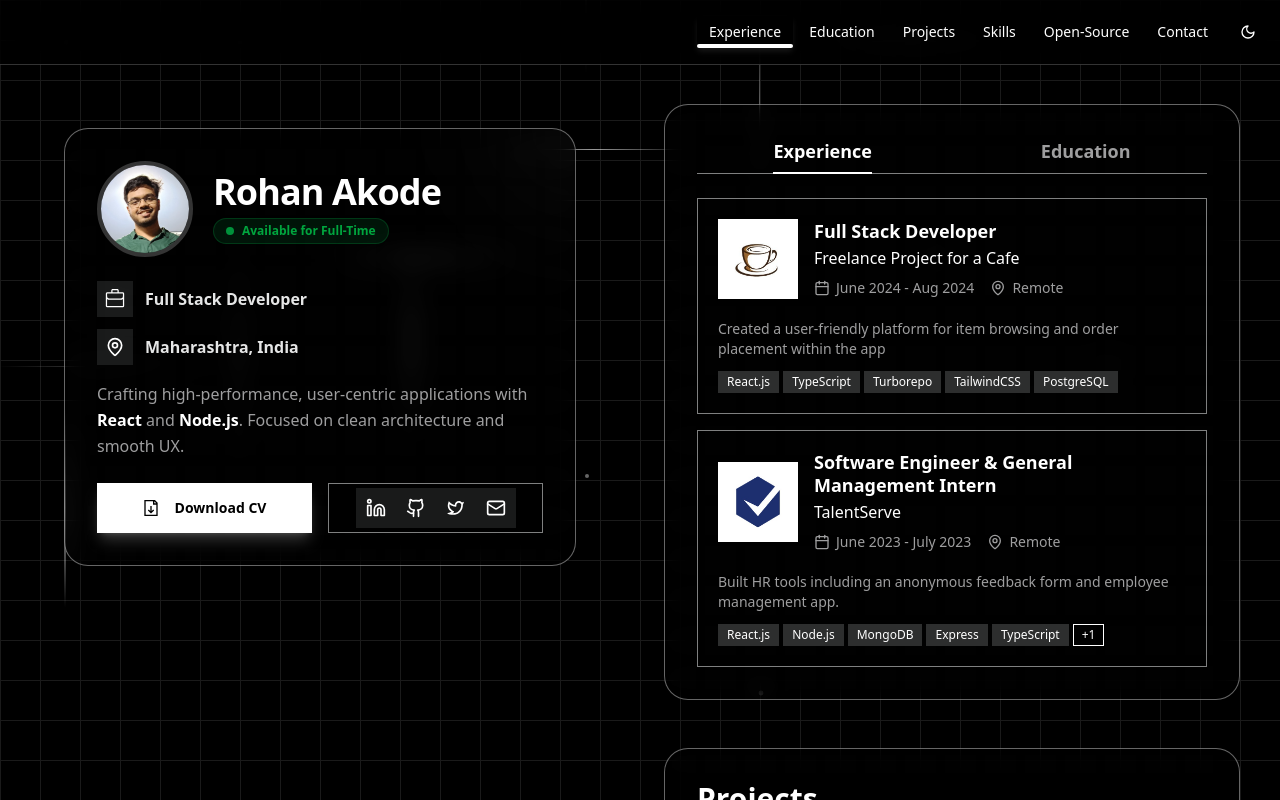
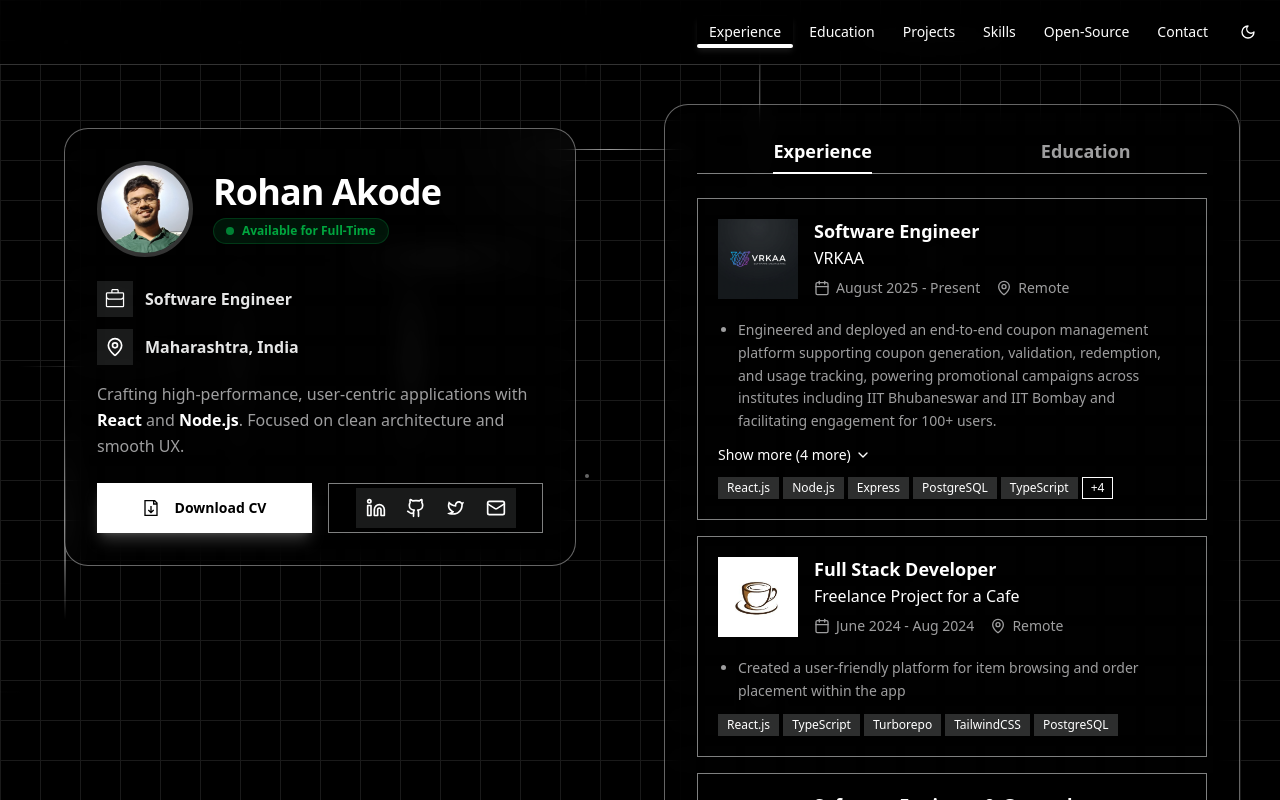
Before and after one commit to rohanakode490/portfolio, a Next.js app: page / in a window 1280 px wide. Shown: the top 800 px of the page. Built offline with nearby package versions, Linux system fonts and the light colour scheme.

Commit message:
feat: add VRKAA software engineer experience and implement collapsable description toggle

```diff
--- a/src/components/sections/experiece.tsx
+++ b/src/components/sections/experiece.tsx
@@ -2,19 +2,45 @@ import { motion } from "framer-motion";
 import {
     Card,
 } from "../ui/card";
-import { LuCalendar, LuMapPin } from "react-icons/lu";
+import { LuCalendar, LuMapPin, LuChevronDown, LuChevronUp } from "react-icons/lu";
 import TechStack from "../tech-stack";
 import { useState } from "react";
 
 const experiences = [
+    {
+        company: "VRKAA",
+        image: "/exp3.png",
+        position: "Software Engineer",
+        duration: "August 2025 - Present",
+        location: "Remote",
+        description: [
+            "Engineered and deployed an end-to-end coupon management platform supporting coupon generation, validation, redemption, and usage tracking, powering promotional campaigns across institutes including IIT Bhubaneswar and IIT Bombay and facilitating engagement for 100+ users.",
+            "Designed and implemented a purchase-based loyalty rewards system, automating point accrual and redemption workflows and successfully processing hundreds of customer reward transactions.",
+            "Maintained and enhanced customer-facing and administrative applications serving 10,000+ users, delivering new features, resolving production issues, and improving overall platform stability.",
+            "Streamlined development across customer and admin portals by managing a Turborepo monorepo architecture, enabling shared code reuse and reducing duplication across applications.",
+            "Developed full-stack e-commerce functionality using the PERN stack, while monitoring and supporting production services deployed on Vercel and Dockerized backend infrastructure with Prometheus."
+        ],
+        technologies: [
+            "React.js",
+            "Node.js",
+            "Express",
+            "PostgreSQL",
+            "TypeScript",
+            "Turborepo",
+            "Docker",
+            "Prometheus",
+            "Vercel",
+        ],
+    },
     {
         company: "Freelance Project for a Cafe",
         image: "/exp1.png",
         position: "Full Stack Developer",
         duration: "June 2024 - Aug 2024",
         location: "Remote",
-        description:
-            "Created a user-friendly platform for item browsing and order placement within the app",
+        description: [
+            "Created a user-friendly platform for item browsing and order placement within the app"
+        ],
         technologies: [
             "React.js",
             "TypeScript",
@@ -29,8 +55,9 @@ const experiences = [
         position: "Software Engineer & General Management Intern",
         duration: "June 2023 - July 2023",
         location: "Remote",
-        description:
-            "Built HR tools including an anonymous feedback form and employee management app.",
+        description: [
+            "Built HR tools including an anonymous feedback form and employee management app."
+        ],
         technologies: [
             "React.js",
             "Node.js",
@@ -46,9 +73,25 @@ export default function Experience() {
     const [hoveredExperience, setHoveredExperience] = useState<number | null>(
         null,
     );
+    const [expanded, setExpanded] = useState<Record<number, boolean>>({});
+
+    const toggleExpand = (index: number) => {
+        setExpanded(prev => ({
+            ...prev,
+            [index]: !prev[index]
+        }));
+    };
+
     return (
         <div className="space-y-4 mt-4">
-            {experiences.map((experience, index) => (
+            {experiences.map((experience, index) => {
+                const hasMultiplePoints = experience.description.length > 1;
+                const isExpanded = !!expanded[index];
+                const visiblePoints = isExpanded
+                    ? experience.description
+                    : experience.description.slice(0, 1);
+
+                return (
                     <motion.div
                         key={index}
                         initial={{ opacity: 0, x: -20 }}
@@ -92,9 +135,28 @@ export default function Experience() {
                                 </div>
                             </div>
                             <div className="px-4 md:px-5 pb-4 md:pb-5">
-                                    <p className="text-muted-foreground text-xs md:text-sm mb-3">
-                                        {experience.description}
-                                    </p>
+                                <ul className="list-disc pl-5 space-y-1.5 text-muted-foreground text-xs md:text-sm mb-3">
+                                    {visiblePoints.map((desc, i) => (
+                                        <li key={i} className="leading-relaxed">{desc}</li>
+                                    ))}
+                                </ul>
+
+                                {hasMultiplePoints && (
+                                    <button
+                                        onClick={() => toggleExpand(index)}
+                                        className="flex items-center gap-1 text-xs md:text-sm text-primary hover:text-primary/80 transition-colors font-medium cursor-pointer mb-3"
+                                    >
+                                        {isExpanded ? (
+                                            <>
+                                                Show less <LuChevronUp className="w-4 h-4" />
+                                            </>
+                                        ) : (
+                                            <>
+                                                Show more ({experience.description.length - 1} more) <LuChevronDown className="w-4 h-4" />
+                                            </>
+                                        )}
+                                    </button>
+                                )}
 
                                 <div className="flex flex-wrap gap-1">
                                     <TechStack
@@ -105,7 +167,8 @@ export default function Experience() {
                             </div>
                         </Card>
                     </motion.div>
-                    ))}
+                );
+            })}
         </div>
     );
 }
--- a/src/components/sections/profile.tsx
+++ b/src/components/sections/profile.tsx
@@ -133,7 +133,7 @@ export default function Profile() {
                                 <div className="p-2 rounded-lg bg-primary/10 text-primary">
                                     <GoBriefcase className="w-5 h-5" />
                                 </div>
-                                Full Stack Developer
+                                Software Engineer
                             </div>
                             <div className="flex items-center gap-3 text-base font-semibold text-foreground/90">
                                 <div className="p-2 rounded-lg bg-primary/10 text-primary">
```
Also changed, not shown: public/exp3.png (added). Lines whose indentation alone changed are shown as unchanged.
